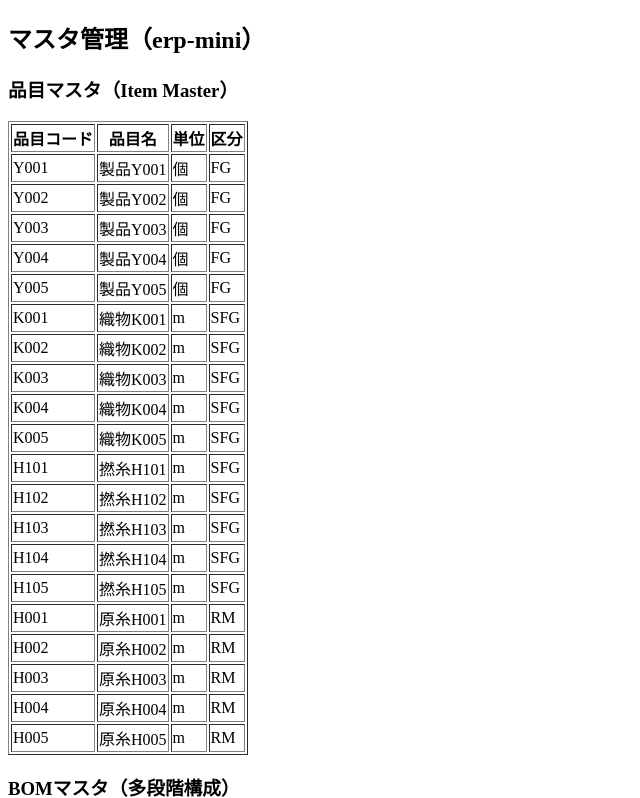
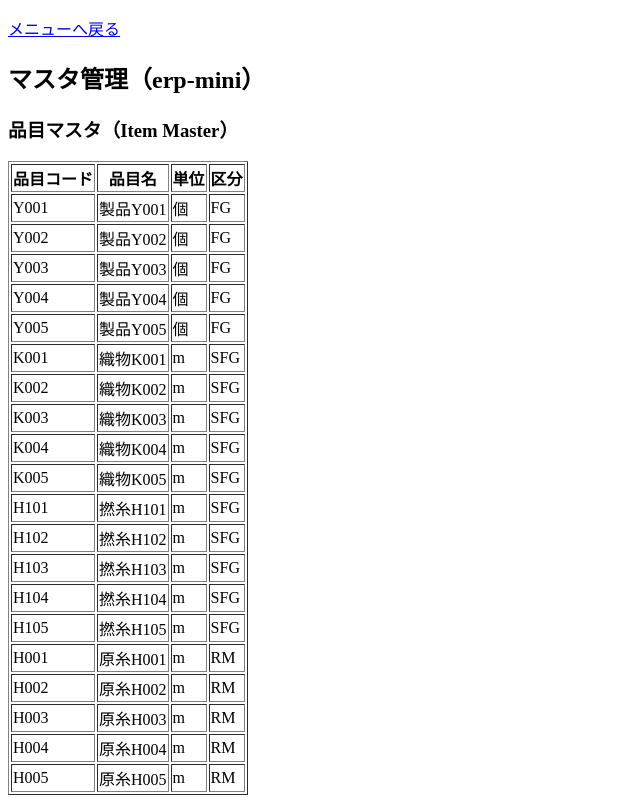
Before and after one commit to erp-mini-web/erp-mini, a Flask app: page /masters in a window 1280 px wide. Shown: the top 798 px of the page, without its empty margins (0-640 px from the left). Run offline with Flask 3, Linux system fonts and the light colour scheme.

Commit message:
Update masters.html

```diff
--- a/templates/masters.html
+++ b/templates/masters.html
@@ -6,11 +6,11 @@
 </head>
 <body>
 
+<p><a href="/">メニューへ戻る</a></p>
+
 <h2>マスタ管理（erp-mini）</h2>
 
-<!-- ========================= -->
 <!-- 品目マスタ -->
-<!-- ========================= -->
 <h3>品目マスタ（Item Master）</h3>
 <table border="1">
     <tr>
@@ -29,10 +29,7 @@
     {% endfor %}
 </table>
 
-
-<!-- ========================= -->
-<!-- BOMマスタ（多階層） -->
-<!-- ========================= -->
+<!-- BOMマスタ -->
 <h3>BOMマスタ（多段階構成）</h3>
 <table border="1">
     <tr>
@@ -51,10 +48,7 @@
     {% endfor %}
 </table>
 
-
-<!-- ========================= -->
-<!-- 得意先マスタ -->
-<!-- ========================= -->
+<!-- 得意先 -->
 <h3>得意先マスタ（Customer Master）</h3>
 <table border="1">
     <tr>
@@ -75,10 +69,7 @@
     {% endfor %}
 </table>
 
-
-<!-- ========================= -->
-<!-- 棚番マスタ（今回修正した部分） -->
-<!-- ========================= -->
+<!-- 棚番 -->
 <h3>棚番マスタ（Location Master）</h3>
 <table border="1">
     <tr>
@@ -93,10 +84,7 @@
     {% endfor %}
 </table>
 
-
-<!-- ========================= -->
-<!-- 単価マスタ -->
-<!-- ========================= -->
+<!-- 単価 -->
 <h3>単価マスタ（Price Master）</h3>
 <table border="1">
     <tr>
```
